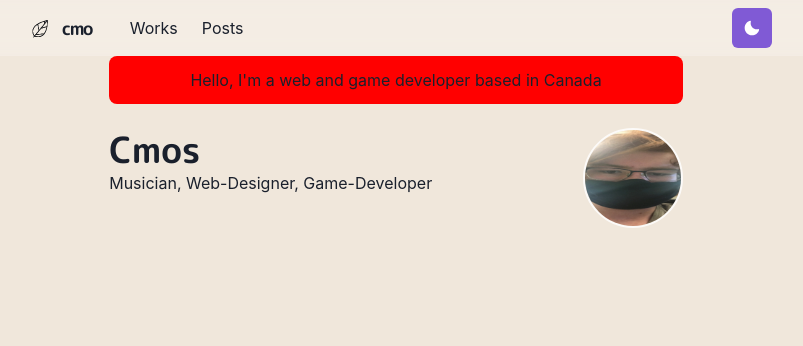
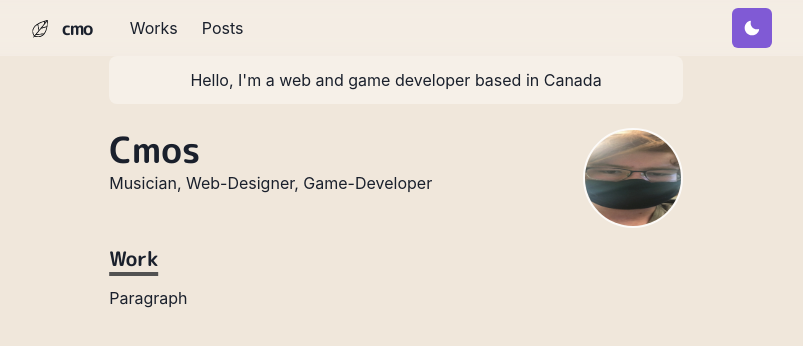
Before and after one commit to MaesLotws/cmos.studio, a Next.js app: page / in a window 1280 px wide. Shown: the top 346 px of the page, without its empty margins (244-1047 px from the left). Built offline with nearby package versions, Linux system fonts and the light colour scheme.

Commit message:
Nightly Build

```diff
--- /dev/null
+++ b/componenets/section.js
@@ -0,0 +1,20 @@
+import { motion } from 'framer-motion'
+import { chakra, shouldForwardProp } from '@chakra-ui/react'
+
+const StyledDiv = chakra(motion.div, {
+    shouldForwardProp: prop => {
+        return shouldForwardProp(prop) || prop === 'transition'
+    }
+})
+
+const Section = ({children, delay=0}) => (
+    <StyledDiv
+    initial={{y:10, opacity:0}}
+    animate={{y:0, opacity:1}}
+    transition={{duration:0.8}, delay}
+    mb={6}>
+    {children}
+    </StyledDiv>
+)
+
+export default Section
--- a/pages/index.js
+++ b/pages/index.js
@@ -1,9 +1,10 @@
-import { Container, Box, Heading, Image } from "@chakra-ui/react"
+import { Container, Box, Heading, Image, useColorModeValue } from "@chakra-ui/react"
+import Section from "../componenets/section"
 
 const Page = () => {
     return(
         <Container>
-            <Box borderRadius="lg" bg="red" p={3} mb = {6} align = "center">
+            <Box borderRadius="lg" bg={useColorModeValue('whiteAlpha.500', 'whiteAlpha.200')} p={3} mb = {6} align = "center">
                 Hello, I&apos;m a web and game developer based in Canada
             </Box>
             <Box display={{md: 'flex'}}>
@@ -17,6 +18,15 @@ const Page = () => {
                 <Image borderColor="whiteAlpha.800" borderWidth = {2} borderStyle = "solid" maxWidth="100px" display="inline-block" borderRadius="full" src="/images/cmos.jpg" alt="cmos"/>
             </Box>
             </Box>
+
+            <Section delay={0.1}>
+                <Heading as="h3" variant="section-title">
+                    Work
+                </Heading>
+                <p>
+                    Paragraph
+                </p>
+            </Section>
         </Container>
     )
 }
```
